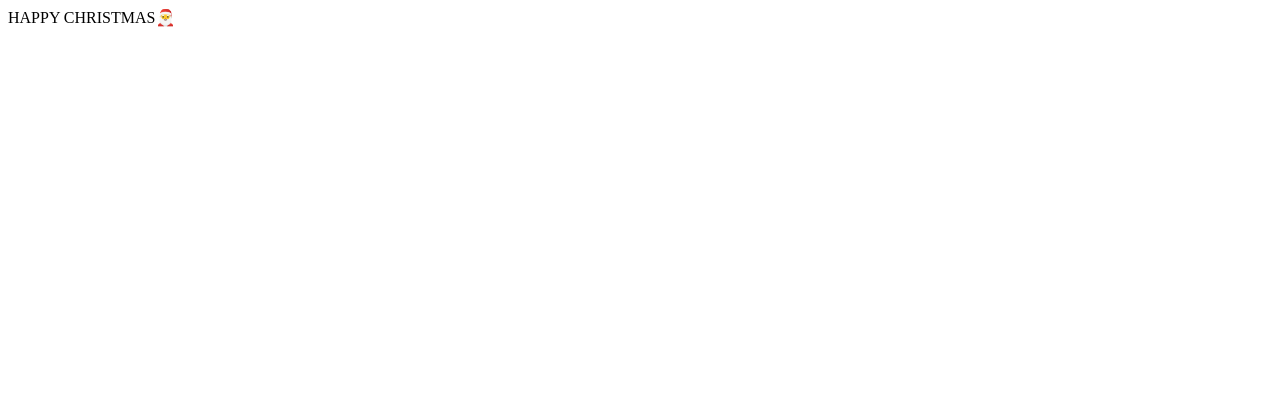
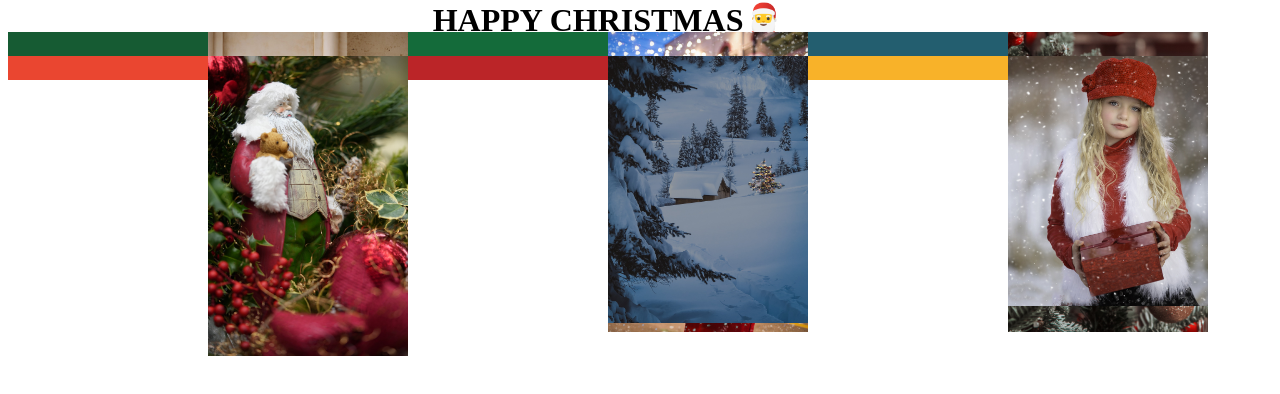
Before and after one commit to thxforall/css-layout, a plain HTML site: page challenge/chritmas/index.html in a window 1280 px wide. Drawn offline with Linux system fonts and the light colour scheme.

Commit message:
css challenge

```diff
--- a/challenge/chritmas/index.html
+++ b/challenge/chritmas/index.html
@@ -5,20 +5,21 @@
     <meta http-equiv="X-UA-Compatible" content="IE=edge" />
     <meta name="viewport" content="width=device-width, initial-scale=1.0" />
     <title>HAPPY CHRISTMAS</title>
+    <link rel="stylesheet" href="style.css" />
   </head>
   <body>
-    <div>HAPPY CHRISTMAS🎅</div>
+    <div class="header"><h1>HAPPY CHRISTMAS🎅</h1></div>
     <div></div>
+    <div><img src="images/1.jpg" alt="HAPPY CHRISTMAS" /></div>
     <div></div>
+    <div><img src="images/2.jpg" alt="HAPPY CHRISTMAS" /></div>
     <div></div>
+    <div><img src="images/3.jpg" alt="HAPPY CHRISTMAS" /></div>
     <div></div>
+    <div><img src="images/4.jpg" alt="HAPPY CHRISTMAS" /></div>
     <div></div>
+    <div><img src="images/5.jpg" alt="HAPPY CHRISTMAS" /></div>
     <div></div>
-    <div></div>
-    <div></div>
-    <div></div>
-    <div></div>
-    <div></div>
-    <div></div>
+    <div><img src="images/6.jpg" alt="HAPPY CHRISTMAS" /></div>
   </body>
 </html>
--- a/challenge/chritmas/style.css
+++ b/challenge/chritmas/style.css
@@ -6,3 +6,46 @@
   --rednose: #bb2528;
   --night-sky: #235e6f;
 }
+
+body {
+  width: 100%;
+  height: 100vh;
+  display: grid;
+  grid-template-columns: repeat(auto-fill, minmax(200px, min-content));
+  grid-auto-rows: 3vh;
+}
+
+.header {
+  grid-column: 1 / -1;
+  display: flex;
+  justify-content: center;
+  align-items: center;
+}
+
+img {
+  width: 200px;
+}
+
+div:nth-child(2) {
+  background-color: var(--darker-green);
+}
+
+div:nth-child(4) {
+  background-color: var(--green);
+}
+
+div:nth-child(6) {
+  background-color: var(--night-sky);
+}
+
+div:nth-child(8) {
+  background-color: var(--red);
+}
+
+div:nth-child(10) {
+  background-color: var(--rednose);
+}
+
+div:nth-child(12) {
+  background-color: var(--yellow);
+}
```
